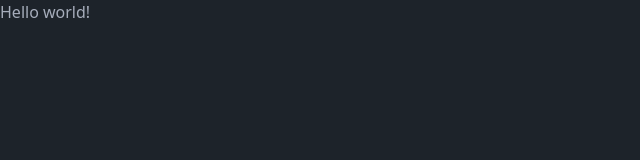
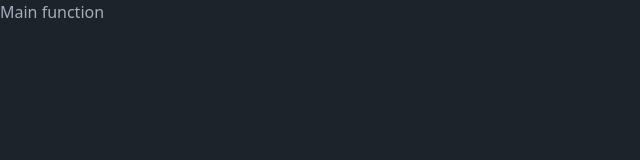
Before and after one commit to hasiburrahmanakash79/admin-dashboard, a React (Vite) app: page / in a window 1280 px wide. Shown: the top 160 px of the page, without its empty margins (0-640 px from the left). Built offline with nearby package versions, Linux system fonts and the light colour scheme.

Commit message:
setup layouts

```diff
--- /dev/null
+++ b/src/Layouts/Main.jsx
@@ -0,0 +1,10 @@
+
+const Main = () => {
+    return (
+        <div>
+            <h1>Main function</h1>
+        </div>
+    );
+};
+
+export default Main;
--- a/src/Routers/router.jsx
+++ b/src/Routers/router.jsx
@@ -1,9 +1,10 @@
 import { createBrowserRouter } from "react-router-dom";
+import Main from "../Layouts/Main";
 
 const router = createBrowserRouter([
     {
       path: "/",
-      element: <div>Hello world!</div>,
+      element: <Main/>,
     },
   ]);
 
--- a/src/main.jsx
+++ b/src/main.jsx
@@ -1,6 +1,5 @@
 import React from 'react'
 import ReactDOM from 'react-dom/client'
-import App from './App.jsx'
 import './index.css'
 import { RouterProvider } from 'react-router-dom'
 import router from './Routers/router.jsx'
```
